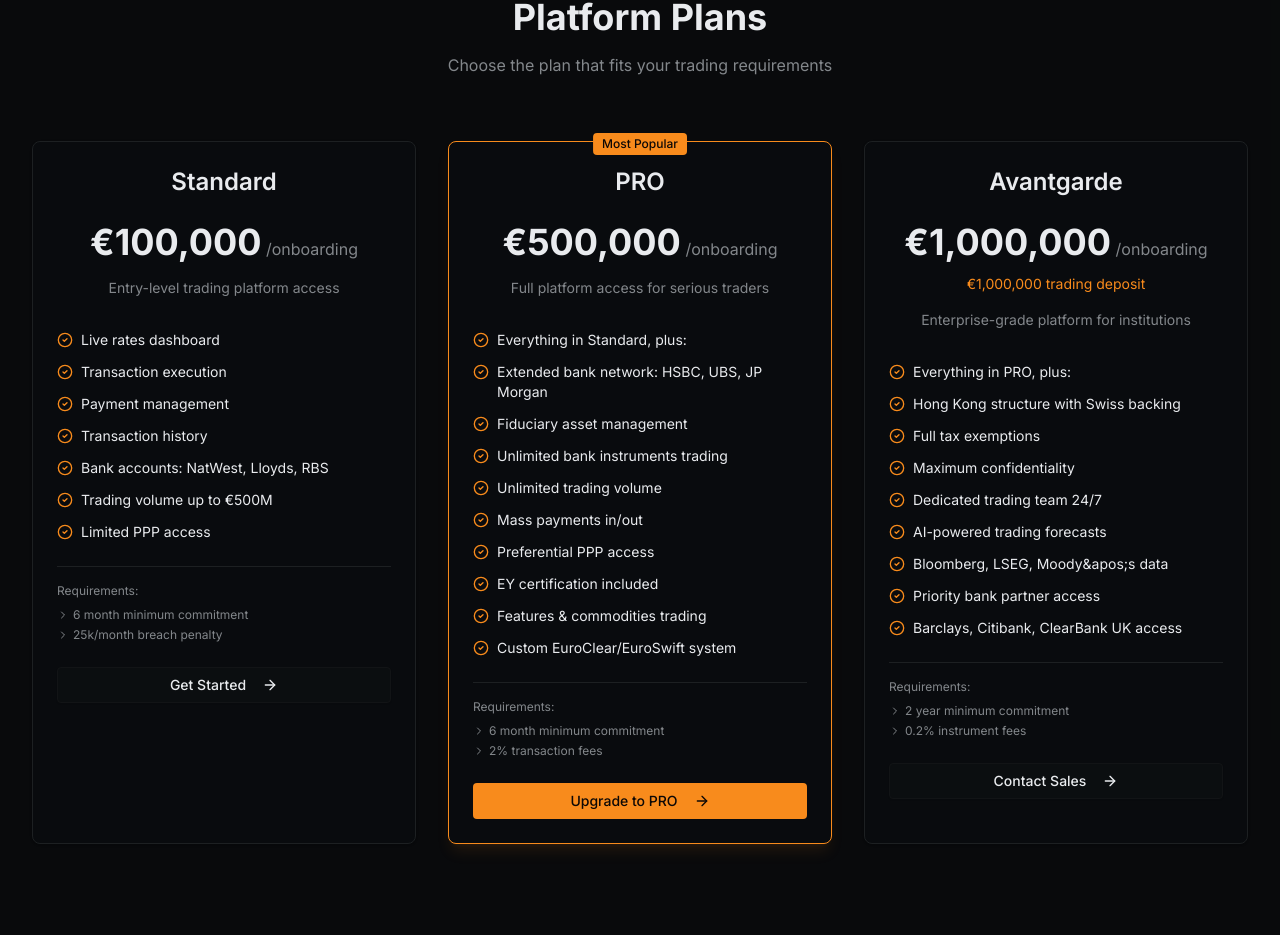
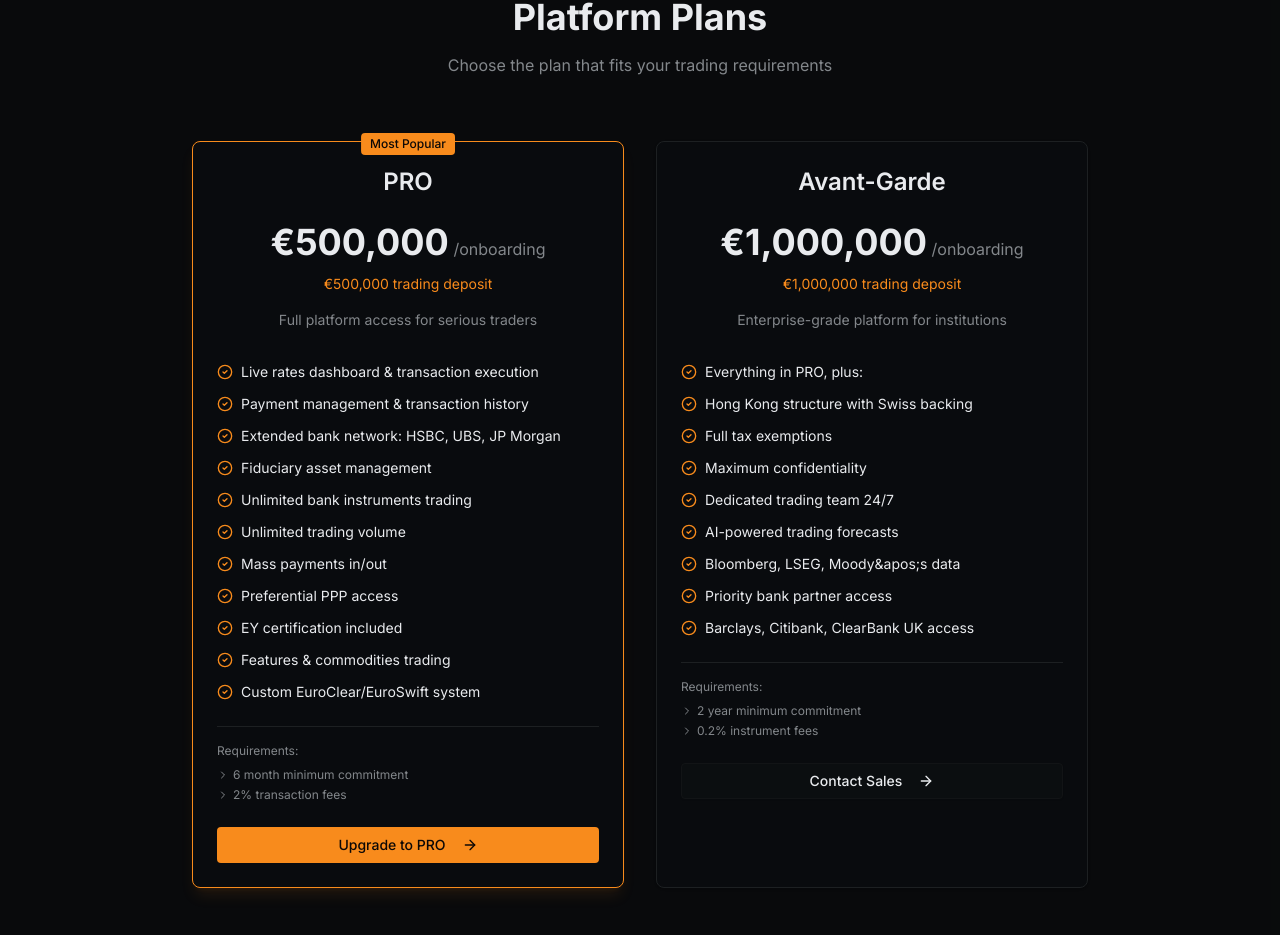
Before and after one commit to mccgeneva/naftahub, a Next.js app: page / in a window 1280 px wide. Shown: the part 2309-3244 px from the top of the page. Built offline with nearby package versions, Linux system fonts and the light colour scheme.

Commit message:
feat: standardize plan name "Avantgarde" to "Avant-Garde" across app

```diff
--- a/app/dashboard/plans/page.tsx
+++ b/app/dashboard/plans/page.tsx
@@ -28,7 +28,7 @@ const plans = [
   },
   {
     id: "avantgarde",
-    name: "AVANTGARDE",
+    name: "Avant-Garde",
     icon: Crown,
     price: "€122,000",
     period: "/ year",
@@ -147,7 +147,7 @@ export default function PlansPage() {
                 variant={plan.highlighted ? "default" : "outline"}
                 onClick={() => selectPlan(plan.name, plan.price, plan.deposit)}
               >
-                {plan.highlighted ? "Upgrade to AVANTGARDE" : "Select PRO"}
+                {plan.highlighted ? "Upgrade to Avant-Garde" : "Select PRO"}
               </Button>
             </CardContent>
           </Card>
--- a/app/dashboard/ppp/page.tsx
+++ b/app/dashboard/ppp/page.tsx
@@ -70,7 +70,7 @@ const programs = [
     description:
       "Entry-level PPP designed for investors starting with $50M. Monthly returns with quarterly compounding options.",
     requirements: [
-      "PRO or AVANTGARDE account",
+      "PRO or Avant-Garde account",
       "Cash funds or AAA+ rated instruments",
       "12-month commitment",
     ],
@@ -92,7 +92,7 @@ const programs = [
     description:
       "Standard PPP for qualified investors. Weekly distributions with reinvestment options available.",
     requirements: [
-      "PRO or AVANTGARDE account",
+      "PRO or Avant-Garde account",
       "Cash funds or Securities (BG/SBLC/MTN)",
       "40-week commitment",
     ],
@@ -114,7 +114,7 @@ const programs = [
     description:
       "Premium program for substantial investments. Enhanced returns with priority execution.",
     requirements: [
-      "AVANTGARDE account required",
+      "Avant-Garde account required",
       "Verified source of funds",
       "Joint venture agreement",
     ],
@@ -136,7 +136,7 @@ const programs = [
     description:
       "Exclusive program for institutional investors and major funds. Maximum returns with dedicated trading desk.",
     requirements: [
-      "AVANTGARDE account",
+      "Avant-Garde account",
       "Direct relationship with trading desk",
       "In-person verification meeting",
     ],
--- a/app/page.tsx
+++ b/app/page.tsx
@@ -75,28 +75,13 @@ const bankPartners = [
 
 const plans = [
   {
-    name: "Standard",
-    price: "€100,000",
-    description: "Entry-level trading platform access",
-    features: [
-      "Live rates dashboard",
-      "Transaction execution",
-      "Payment management",
-      "Transaction history",
-      "Bank accounts: NatWest, Lloyds, RBS",
-      "Trading volume up to €500M",
-      "Limited PPP access",
-    ],
-    limitations: ["6 month minimum commitment", "25k/month breach penalty"],
-    popular: false,
-    cta: "Get Started",
-  },
-  {
     name: "PRO",
     price: "€500,000",
+    subtitle: "€500,000 trading deposit",
     description: "Full platform access for serious traders",
     features: [
-      "Everything in Standard, plus:",
+      "Live rates dashboard & transaction execution",
+      "Payment management & transaction history",
       "Extended bank network: HSBC, UBS, JP Morgan",
       "Fiduciary asset management",
       "Unlimited bank instruments trading",
@@ -112,7 +97,7 @@ const plans = [
     cta: "Upgrade to PRO",
   },
   {
-    name: "Avantgarde",
+    name: "Avant-Garde",
     price: "€1,000,000",
     subtitle: "€1,000,000 trading deposit",
     description: "Enterprise-grade platform for institutions",
@@ -315,7 +300,7 @@ export default function LandingPage() {
             </p>
           </div>
 
-          <div className="grid gap-8 lg:grid-cols-3">
+          <div className="grid gap-8 md:grid-cols-2 max-w-4xl mx-auto">
             {plans.map((plan) => (
               <Card
                 key={plan.name}
--- a/components/dashboard/live-rates.tsx
+++ b/components/dashboard/live-rates.tsx
@@ -17,7 +17,7 @@ const initialRates = [
 
 export function LiveRates() {
   const [rates, setRates] = useState(initialRates)
-  const [lastUpdate, setLastUpdate] = useState(new Date())
+  const [lastUpdate, setLastUpdate] = useState<Date | null>(null)
   const [isRefreshing, setIsRefreshing] = useState(false)
 
   const refreshRates = () => {
@@ -37,6 +37,7 @@ export function LiveRates() {
   }
 
   useEffect(() => {
+    setLastUpdate(new Date())
     const interval = setInterval(refreshRates, 30000)
     return () => clearInterval(interval)
   }, [])
@@ -49,7 +50,7 @@ export function LiveRates() {
           <div>
             <CardTitle className="text-xs font-semibold uppercase tracking-wider">Live FX Rates</CardTitle>
             <p className="font-mono text-[10px] text-muted-foreground">
-              {lastUpdate.toLocaleTimeString("en-GB", { hour12: false })} UTC
+              {lastUpdate ? lastUpdate.toLocaleTimeString("en-GB", { hour12: false }) : "--:--:--"} UTC
             </p>
           </div>
         </div>
--- a/components/dashboard/market-ticker.tsx
+++ b/components/dashboard/market-ticker.tsx
@@ -56,6 +56,7 @@ export function MarketTicker() {
         <span className="h-1.5 w-1.5 animate-pulse rounded-full bg-primary-foreground" />
         Markets
       </span>
+      <div className="flex-1 overflow-hidden">
         <div className="ticker-track flex animate-ticker whitespace-nowrap will-change-transform">
           {loop.map((t, i) => {
             const up = t.change >= 0
@@ -74,5 +75,6 @@ export function MarketTicker() {
           })}
         </div>
       </div>
+    </div>
   )
 }
--- a/lib/certificate-pdf.ts
+++ b/lib/certificate-pdf.ts
@@ -95,7 +95,7 @@ export function generateInstrumentCertificate(data: InstrumentCertificateData):
 
   // Face value highlight
   y += 40
-  doc.setFillColor(248, 246, 240)
+  doc.setFillColor(255, 247, 237)
   doc.setDrawColor(...BRAND.line)
   doc.roundedRect(margin, y, contentWidth, 64, 6, 6, "FD")
   doc.setTextColor(...BRAND.slate)
```
Lines whose indentation alone changed are shown as unchanged.
